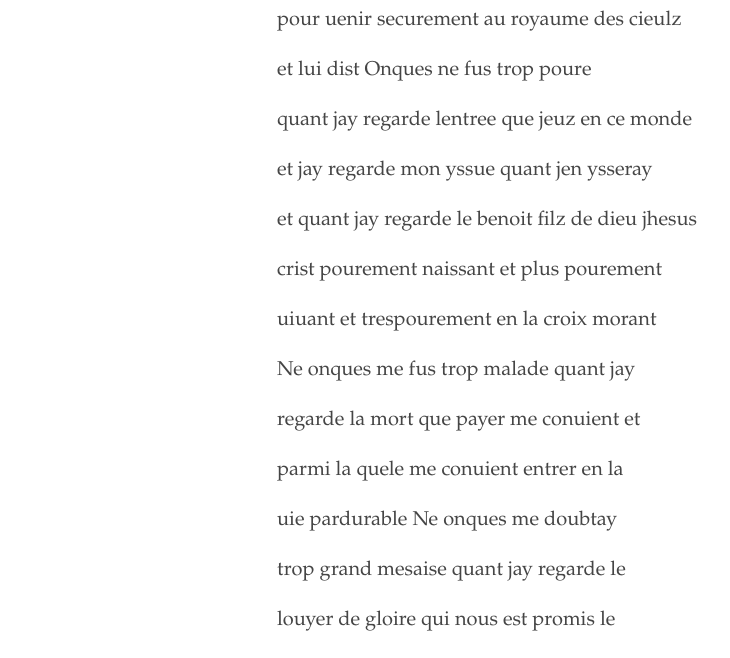
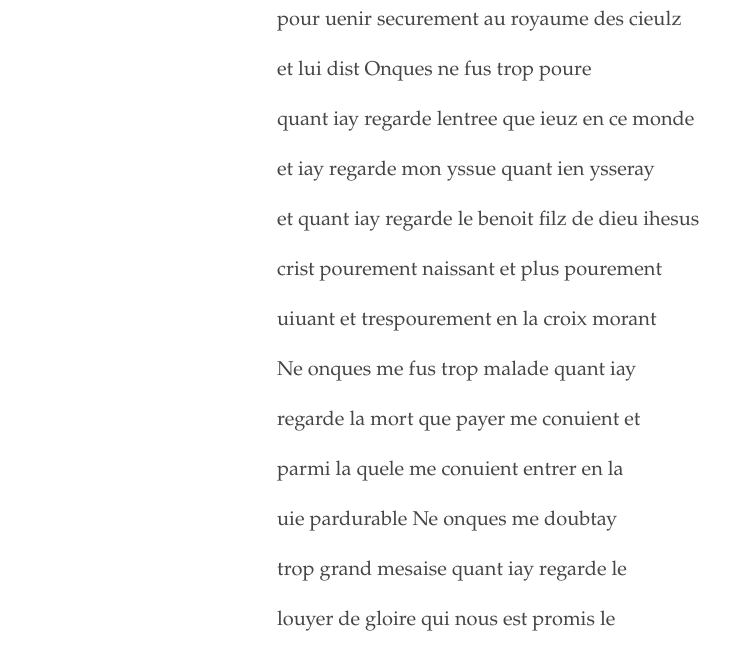
Before and after one commit to oldfrenchtexts/L-aiguillon-d-amour-divine, a Jekyll site: the page built from _texts/1 Folio 1R.md, in a window 1280 px wide and 900 px high, scrolled down 1093 px. Shown: the part 150-808 px from the top of the window, without its empty margins (3-733 px from the left). Built offline with Jekyll 4.4.1, drawn with Linux system fonts in a browser that asks for light colours.

Commit message:
Update 1 Folio 1R.md

```diff
--- a/_texts/1 Folio 1R.md
+++ b/_texts/1 Folio 1R.md
@@ -20,17 +20,17 @@ pour uenir securement au royaume des cieulz
 
 et lui dist Onques ne fus trop poure
 
-quant jay regarde lentree que jeuz en ce monde
+quant iay regarde lentree que ieuz en ce monde
 
-et jay regarde mon yssue quant jen ysseray
+et iay regarde mon yssue quant ien ysseray
 
-et quant jay regarde le benoit filz de dieu jhesus
+et quant iay regarde le benoit filz de dieu ihesus
 
 crist pourement naissant et plus pourement
 
 uiuant et trespourement en la croix morant
 
-Ne onques me fus trop malade quant jay
+Ne onques me fus trop malade quant iay
 
 regarde la mort que payer me conuient et
 
@@ -38,7 +38,7 @@ parmi la quele me conuient entrer en la
 
 uie pardurable Ne onques me doubtay
 
-trop grand mesaise quant jay regarde le
+trop grand mesaise quant iay regarde le
 
 louyer de gloire qui nous est promis le
 
```
